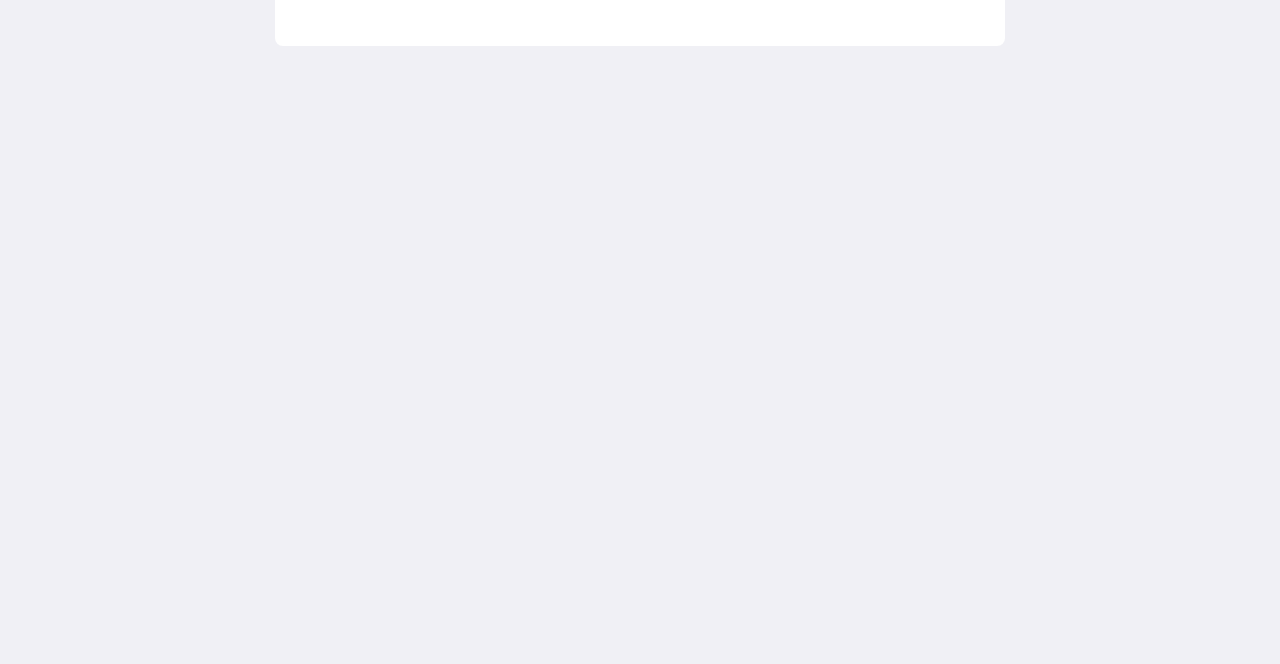
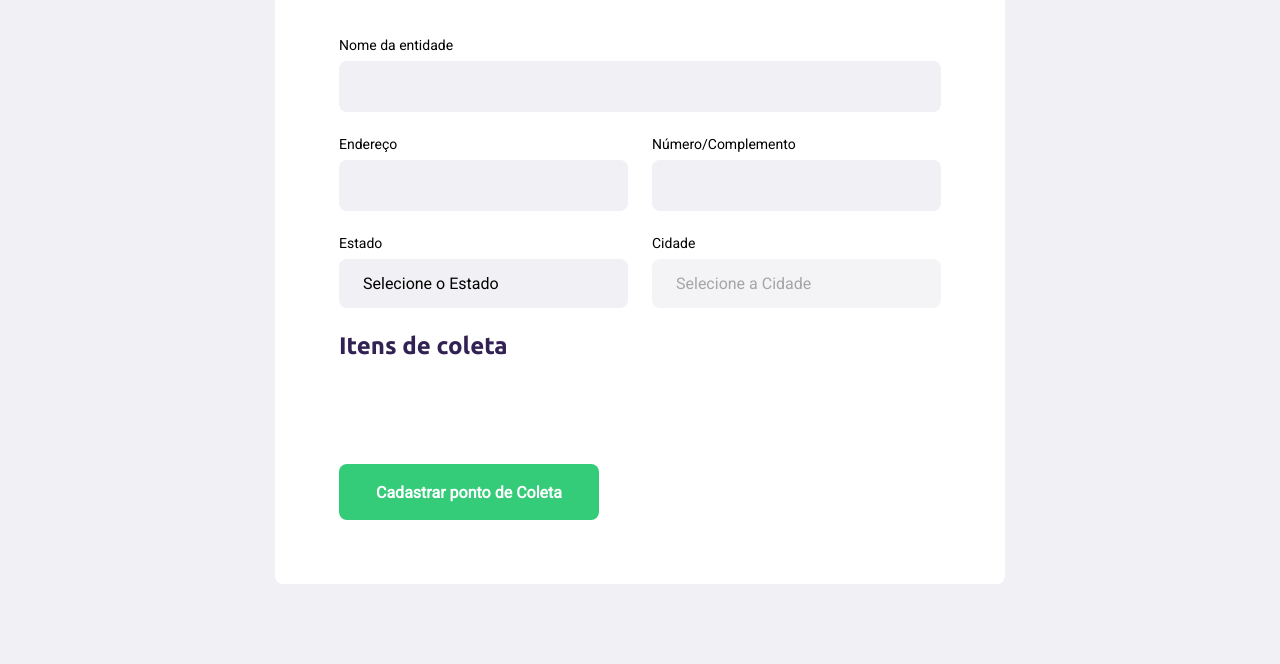
Before and after one commit to JulianaCristina/NLW-Ecoleta-Starter, a plain HTML site: page create-point.html in a window 1280 px wide. Shown: the part 373-1037 px from the top of the page. Before the commit the page ends 800 px from the top, so only its background shows below. Drawn offline with Linux system fonts and the light colour scheme; no server answers.

Commit message:
Final da aula 2 - populando os selects com os estados e cidades

```diff
--- a/create-point.html
+++ b/create-point.html
@@ -22,16 +22,48 @@
     </header>
 
     <form action="">
-         <h1>Cadastro do ponto de coleta</h1>
+        <h1>Cadastro do ponto de coleta</h1>
 
         <fieldset>
             <legend>
                 <h2>Dados da entidade</h2>
             </legend>
+
+            <div class="field">
+                <label for="name">Nome da entidade</label>
+                <input type="text" name="name">
+            </div>
+
+            <div class="field-group">
+                <div class="field">
+                    <label for="address">Endereço</label>
+                    <input type="text" name="address">
+                </div>
+                <div class="field">
+                    <label for="number">Número/Complemento</label>
+                    <input type="text" name="number">
+                </div>
+            </div>
+
+            <div class="field-group">
+                <div class="field">
+                    <label for="address">Estado</label>
+                    <select name="uf">
+                        <option value="">Selecione o Estado</option>
+                    </select>
+                    <input type="hidden" name="state">
+                </div>
+                <div class="field">
+                    <label for="number">Cidade</label>
+                    <select name="city" disabled>
+                        <option value="">Selecione a Cidade</option>
+                    </select>
+                </div>
+            </div>
         </fieldset>
-            <legend>
-                <h2>Itens de coleta</h2>
-            </legend>
+        <legend>
+            <h2>Itens de coleta</h2>
+        </legend>
         <fieldset>
 
         </fieldset>
@@ -41,6 +73,6 @@
 
 
 </div>
-
+<script src="scripts/create-point.js"></script>
 </body>
 </html>
--- /dev/null
+++ b/scripts/create-point.js
@@ -0,0 +1,37 @@
+function populateUFs() {
+    const ufSelect = document.querySelector("select[name=uf]")
+
+    fetch("https://servicodados.ibge.gov.br/api/v1/localidades/estados")
+        .then(res => res.json())
+        .then(states => {
+            for (const state of states) {
+                ufSelect.innerHTML += `<option value="${state.id}">${state.nome}</option>`
+            }
+        })
+}
+
+populateUFs()
+
+function getCities(event) {
+    const citiesSelect = document.querySelector("select[name=city]")
+    const stateInput = document.querySelector("input[name=state]")
+
+    const ufValue = event.target.value
+    const indexOfSelectedState = event.target.selectedIndex
+    stateInput.value = event.target.options[indexOfSelectedState].text
+
+    const url = `https://servicodados.ibge.gov.br/api/v1/localidades/estados/${ufValue}/municipios
+`
+    fetch(url)
+        .then(res => res.json())
+        .then(cities => {
+            for (const city of cities) {
+                citiesSelect.innerHTML += `<option value="${city.id}">${city.nome}</option>`
+            }
+
+            citiesSelect.disabled = false
+        })
+}
+
+document.querySelector("select[name=uf]")
+    .addEventListener("change", getCities)
--- a/style/create-point.css
+++ b/style/create-point.css
@@ -32,6 +32,74 @@ form{
     border-radius: 8px;
     margin: 80px auto;
     max-width: 730px;
+}
+
+form h1{
+    font-size: 36px;
+}
+form fieldset{
+    margin-top: 64px;
+    border: 0;
+}
+
+form legend {
+    margin-bottom: 40px;
+}
+
+form legend h2{
+    font-size: 24px;
+}
+
+form .field {
+    flex: 1;
+    display: flex;
+    flex-direction: column;
+    margin-bottom: 24px;
+}
+
+form .field-group{
+    display: flex;
+}
+
+form input,
+form select {
+    background-color: #f0f0f5;
+    border: 0;
+    padding: 16px 24px;
+    font-size: 16px;
+    border-radius: 8px;
+}
+
+form select{
+    -webkit-appearance: none;
+    -moz-appearance: none;
+    appearance: none;
+}
+form label{
+    font-size: 14px;
+    margin-bottom: 8px;
+}
+
+form .field-group .field+ .field{
+    margin-left: 24px;
+}
 
 
+form button {
+    width: 260px;
+    height: 56px;
+
+    background-color: var(--primary-color);
+    border-radius: 8px;
+
+    color: white;
+    font-weight: bold;
+    font-size: 16px;
+    border: 0;
+    margin-top: 40px;
+    transition: background-color 400ms;
 }
+
+form button:hover{
+    background-color: #2fb86e;
+}
```
